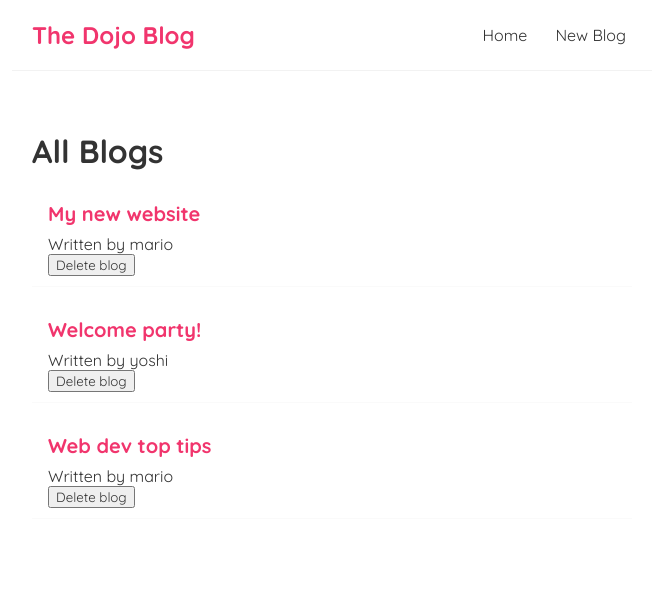
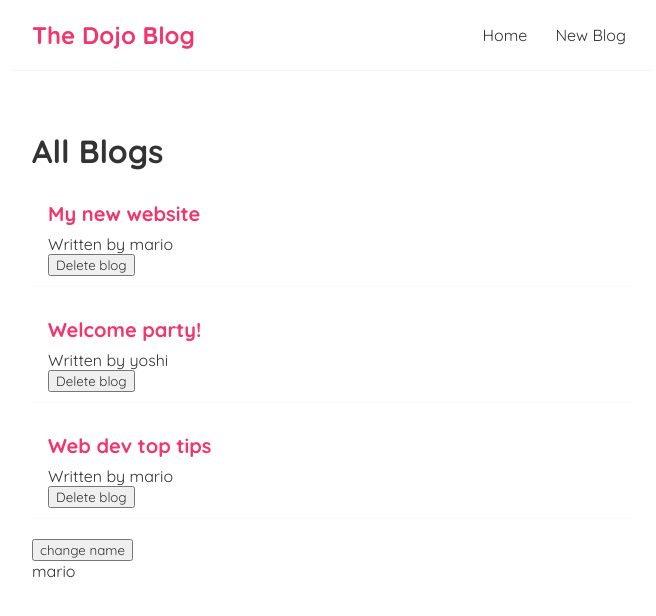
Before and after one commit to MaGo0506/dojo-blogs, a React (Create React App) app: page / in a window 1280 px wide. Shown: the top 616 px of the page, without its empty margins (308-964 px from the left). Built offline with nearby package versions, Linux system fonts and the light colour scheme.

Commit message:
useEffect Dependencies

```diff
--- a/src/components/Home.js
+++ b/src/components/Home.js
@@ -9,15 +9,16 @@
         { title: 'Web dev top tips', body: 'lorem ipsum...', author: 'mario', id: 3 }
     ]);
 
+    const [name, setName] = useState('mario')
+
     const handleDelete = (id) => {
         const newBlogs = blogs.filter(blog => blog.id !== id);
         setBlogs(newBlogs)
     }
 
     useEffect(() => {
-        console.log('use effect ran')
-        console.log(blogs)
-    });
+        console.log('use effect ran',name)
+    }, [name]);
 
     return (
         <div className="home">
@@ -26,6 +27,8 @@
                 title="All Blogs"
                 handleDelete={handleDelete}
             />
+            <button onClick={() => setName('luigi')}>change name</button>
+            <p>{name}</p>
         </div>
     );
 };
```
